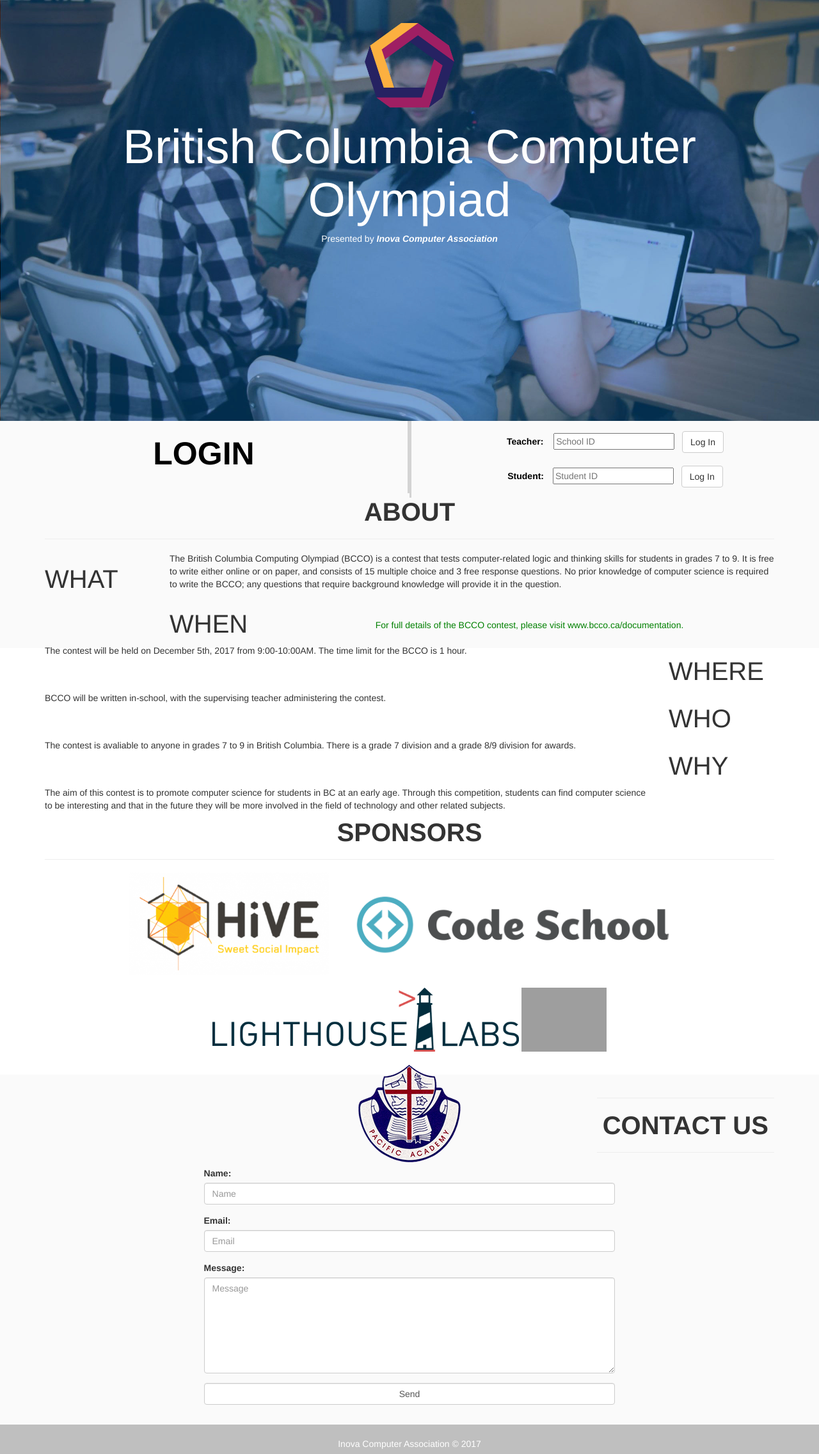
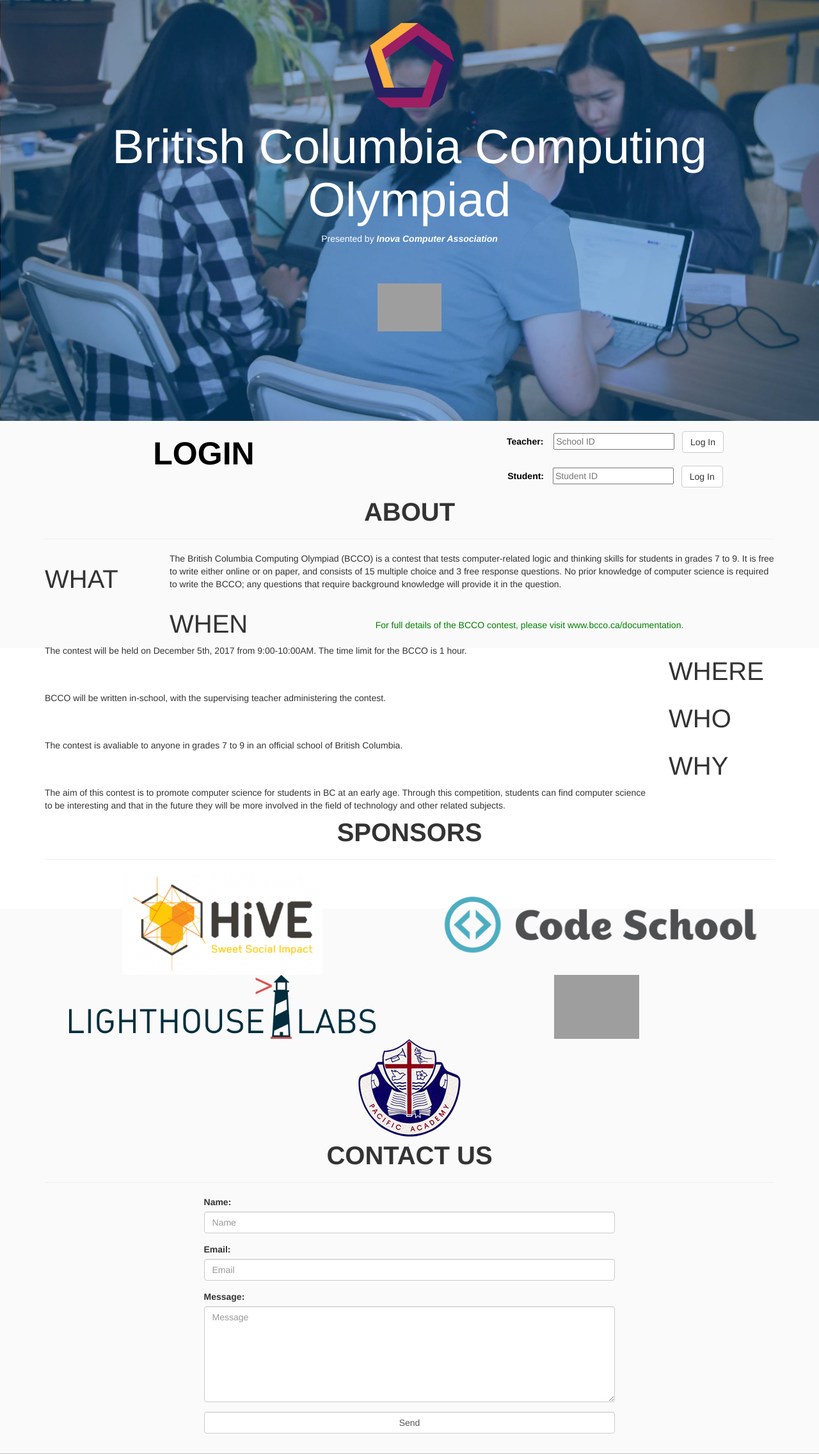
Before and after one commit to naijwu/bcco, a PHP site: page / in a window 1280 px wide. Shown: the part 142-2415 px from the top of the page at 64% size. Run offline with PHP 8.4, Linux system fonts and the light colour scheme; grey boxes are pictures that could not be loaded.

Commit message:
Update index.php

```diff
--- a/Website/index.php
+++ b/Website/index.php
@@ -29,12 +29,14 @@
             <center>
                 <img src="/bcco/img/bcco-logo.png" alt="BCCO Logo" style="width:140px;">
             </center>
-            <h1 style="text-align: center; font-size: 75px;">British Columbia Computer Olympiad</h1>
+            <h1 style="text-align: center; font-size: 75px;">British Columbia Computing Olympiad</h1>
             <!-- End Site Name -->
 
             <!-- Subtitle -->
             <p>Presented by <a href="http://www.inovaca.org" style="color: white;"><strong><em>Inova Computer Association</em></strong></a></p>
             <!-- End Subtitle -->
+
+            <a href=""><img src="https://scontent-sea1-1.xx.fbcdn.net/v/t34.0-12/22497354_1434328349969279_2086093501_n.png?oh=045cf3190aff635a62c653839860e323&oe=59E2BC53" alt="" width="100px;" style="margin-top:5%;"></a>
         </div>
     </section>
     <!-- End Hero Image -->
@@ -59,11 +61,11 @@
         <!-- Login Forms -->
         <section id="login">
             <div class="row" style="margin:0px;">
-                <div class="col-md-6" style="border-right: solid lightgray 3px; padding: 16px 0px 16px 0px;">
+                <div class="col-md-6" style="border-right: solid #FAFAFA 3px; padding: 16px 0px 16px 0px;">
                     <p style="font-size:50px;font-weight:bold;">LOGIN</p>
                 </div>
                 <!-- Teacher Login -->
-                <div class="col-md-6 text-center" style="border-left: solid lightgray 3px; padding: 16px 0px 16px 0px;">
+                <div class="col-md-6 text-center" style="border-left: solid #FAFAFA 3px; padding: 16px 0px 16px 0px;">
                     <center>
                         <form action="http://www.inovaca.org/bcco/school-login.php" method="post" style="display:inline;">
                             <label style="margin-right:12px;">Teacher:</label>
@@ -125,7 +127,7 @@
                         <h2>Who</h2>
                     </div>
                     <div class="col-sm-10">
-                        <p>The contest is avaliable to anyone in grades 7 to 9 in British Columbia. There is a grade 7 division and a grade 8/9 division for awards.
+                        <p>The contest is avaliable to anyone in grades 7 to 9 in an official school of British Columbia.
                         </p>
                     </div>
                 </div>
@@ -152,32 +154,32 @@
         <a class="anchor" id="sponsors"></a>
         <div class="container text-center" style="padding-bottom:16px;padding-top:16px;">
             <hr>
-            <h2 style="font-weight:bold;">Sponsors</h2><hr>
+            <h2 style="font-weight:bold;">Sponsors</h2>
+            <hr>
             <div class="row">
-                <span class="mile">
+                <div class="col-sm-6">
                     <a href="http://www.hivevancouver.com/"><img src="/img/sponsors/hive.png" alt="" style="height:160px;">
                     </a>
-            </span>
-                <span class="mile">
+                </div>
+                <div class="col-sm-6">
                     <a href="https://www.codeschool.com/"><img src="/img/sponsors/codeschool.png" alt="" style="height:160px;">
                     </a>
-            </span>
                 </div>
-            </br>
+            </div>
+            <br>
             <div class="row">
-                <span class="mile">
+                <div class="col-sm-6">
                     <a href="https://www.lighthouselabs.ca/"><img src="/img/sponsors/lighthouselabs.png" alt="" style="height:100px;">
                     </a>
-          </span>
-                <span class="mile">
+                </div>
+                <div class="col-sm-6">
                     <a href="https://www.redacademy.com"><img src="/img/sponsors/redacademy.png" alt="" style="height:100px;"></a>
-            </span>
                 </div>
-            </br>
+            </div>
+            <br>
             <div class="row">
-                <div class="col-sm-offset-3 col-sm-6">
-                    <a href="http://www.pacificacademy.net/"><img src="/img/sponsors/pacificacademy.png" alt="" style="height:160px;">
-                    </a>
+                <div class="col-sm-12">
+                    <a href="http://www.pacificacademy.net/"><img src="/img/sponsors/pacificacademy.png" alt="" style="height:160px;"></a>
                 </div>
             </div>
         </div>
```
Lines whose indentation alone changed are shown as unchanged.
